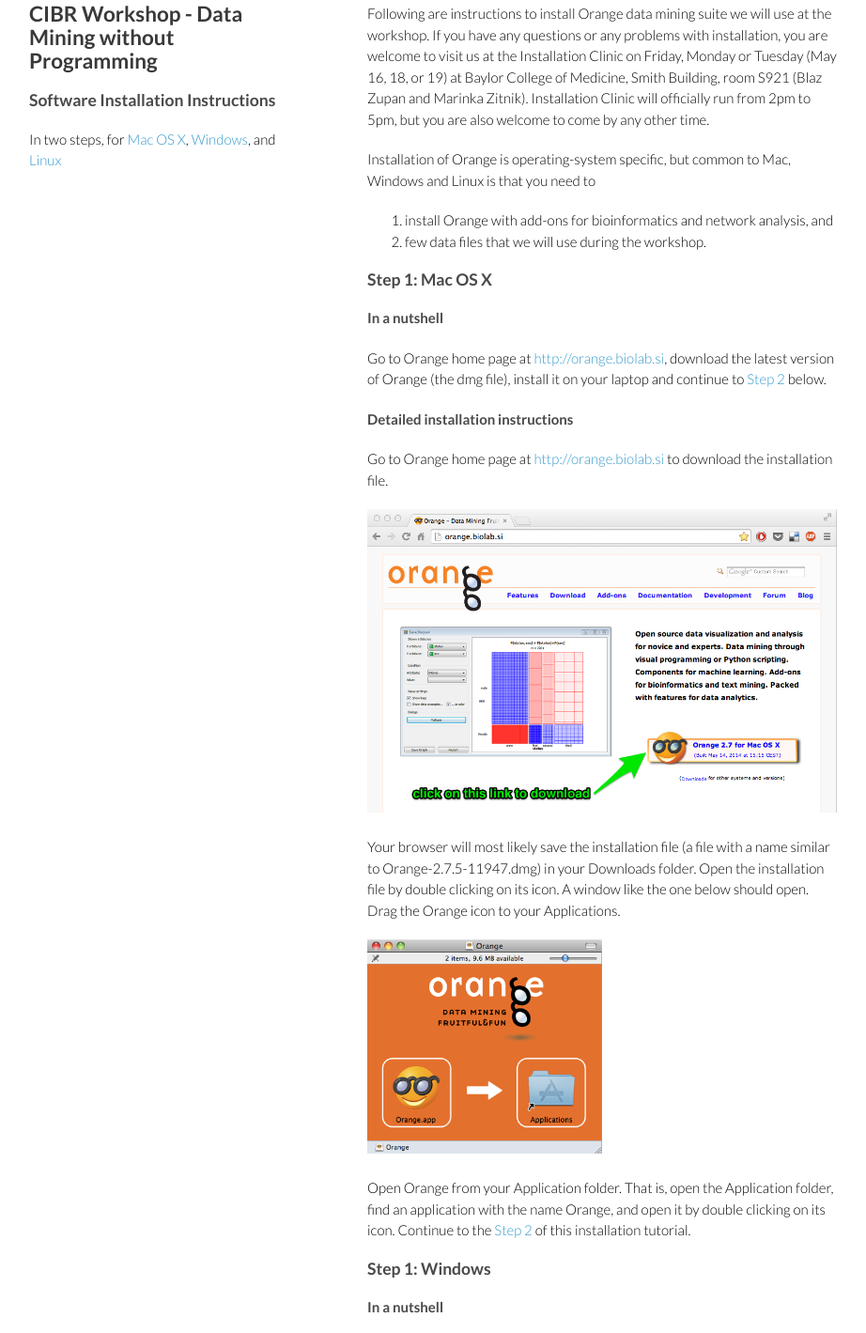
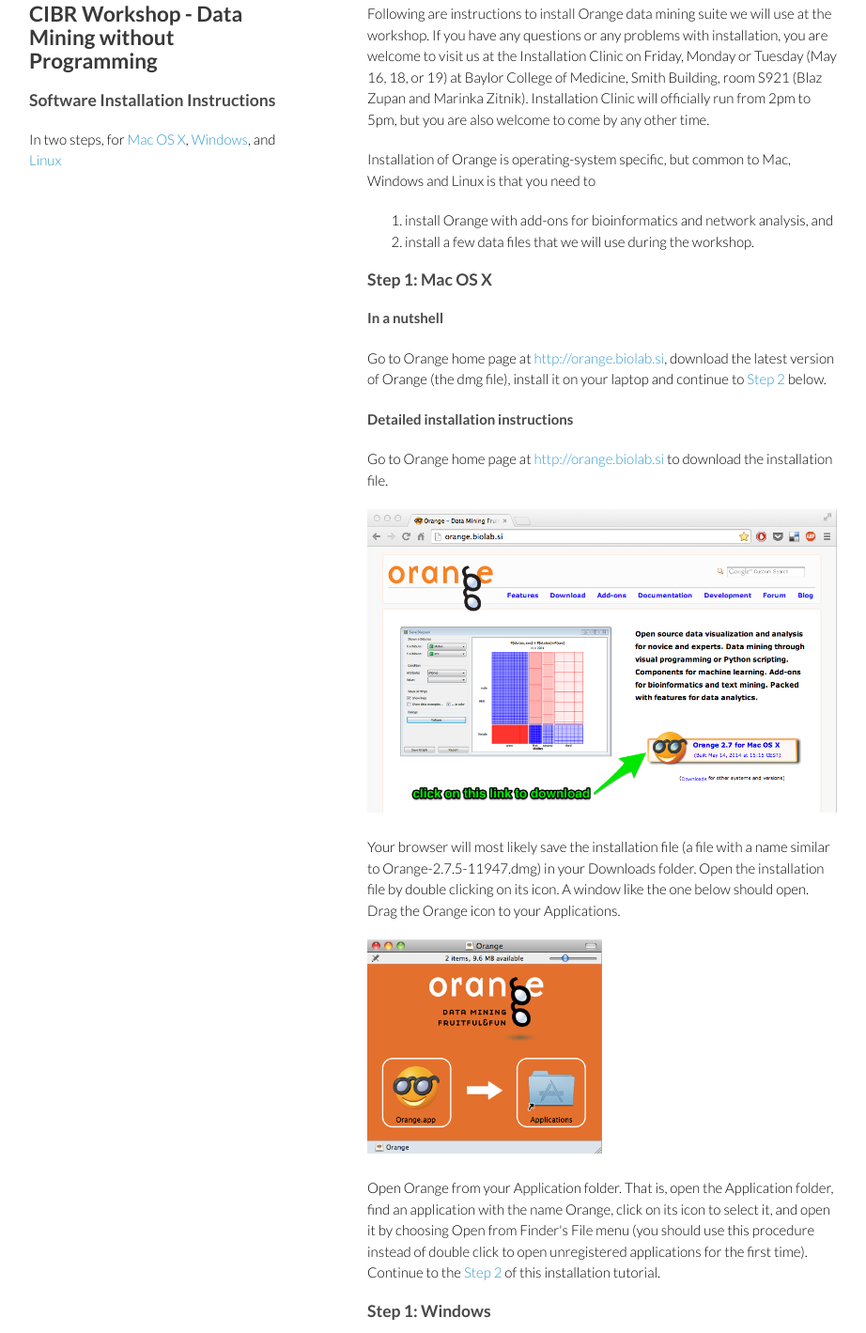
Before and after one commit to biolab/bcm-workshop, a plain HTML site: page index.html in a window 1280 px wide. Shown: the part 55-1474 px from the top of the page at 94% size, without its empty margins (179-1101 px from the left). Drawn offline with Linux system fonts and the light colour scheme.

Commit message:
Described how to upon Mac unregistered applications.

```diff
--- a/index.html
+++ b/index.html
@@ -32,7 +32,7 @@
 <p>Installation of Orange is operating-system specific, but common to Mac, Windows and Linux is that you need to
 <ol>
 <li>install Orange with add-ons for bioinformatics and network analysis, and</li>
-<li>few data files that we will use during the workshop.</li>
+<li>install a few data files that we will use during the workshop.</li>
 </ol></p>
 
 <h3><a name="mac"></a>Step 1: Mac OS X</h3>
@@ -52,7 +52,7 @@
 
 <p><img src="image01.png" style="max-width:250px;"></p>
 
-<p>Open Orange from your Application folder. That is, open the Application folder, find an application with the name Orange, and open it by double clicking on its icon. Continue to the <a href="#s3">Step 2</a> of this installation tutorial.</p>
+<p>Open Orange from your Application folder. That is, open the Application folder, find an application with the name Orange, click on its icon to select it, and open it by choosing Open from Finder's File menu (you should use this procedure instead of double click to open unregistered applications for the first time). Continue to the <a href="#s3">Step 2</a> of this installation tutorial.</p>
 
 <h3><a name="win"></a>Step 1: Windows</h3>
 
```
